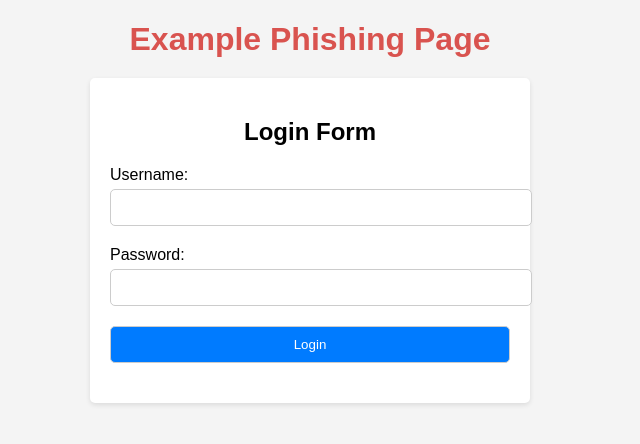
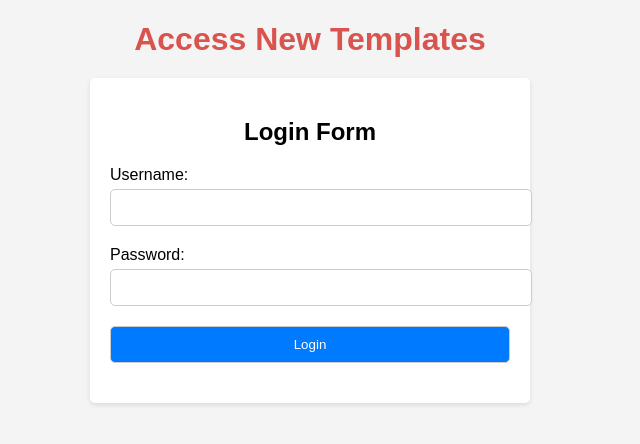
Before and after one commit to ayush1limbu/whatever, a plain HTML site: page index.html in a window 1280 px wide. Shown: the whole page, without its empty margins (330-970 px from the left). Drawn offline with Linux system fonts and the light colour scheme.

Commit message:
Update index.html

```diff
--- a/index.html
+++ b/index.html
@@ -47,7 +47,7 @@
     </style>
 </head>
 <body>
-    <h1>Example Phishing Page</h1>
+    <h1>Access New Templates</h1>
     <div class="container">
         <h2>Login Form</h2>
         <form action="#" method="post">
```
